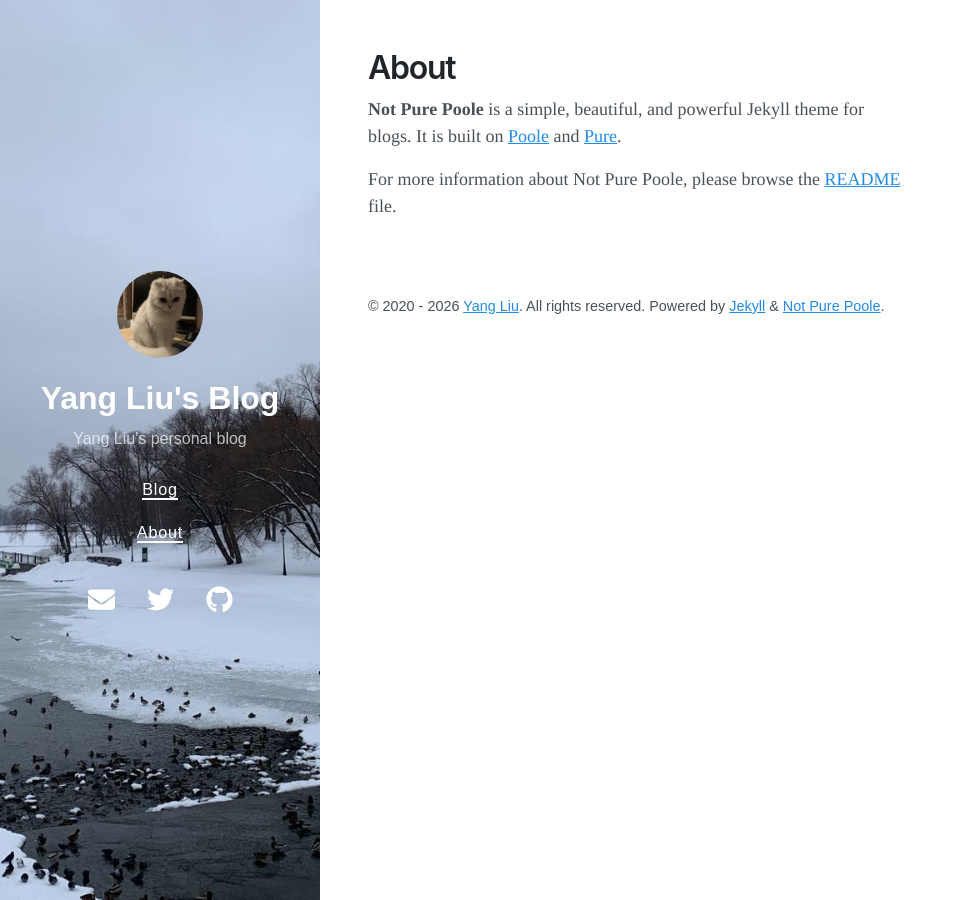
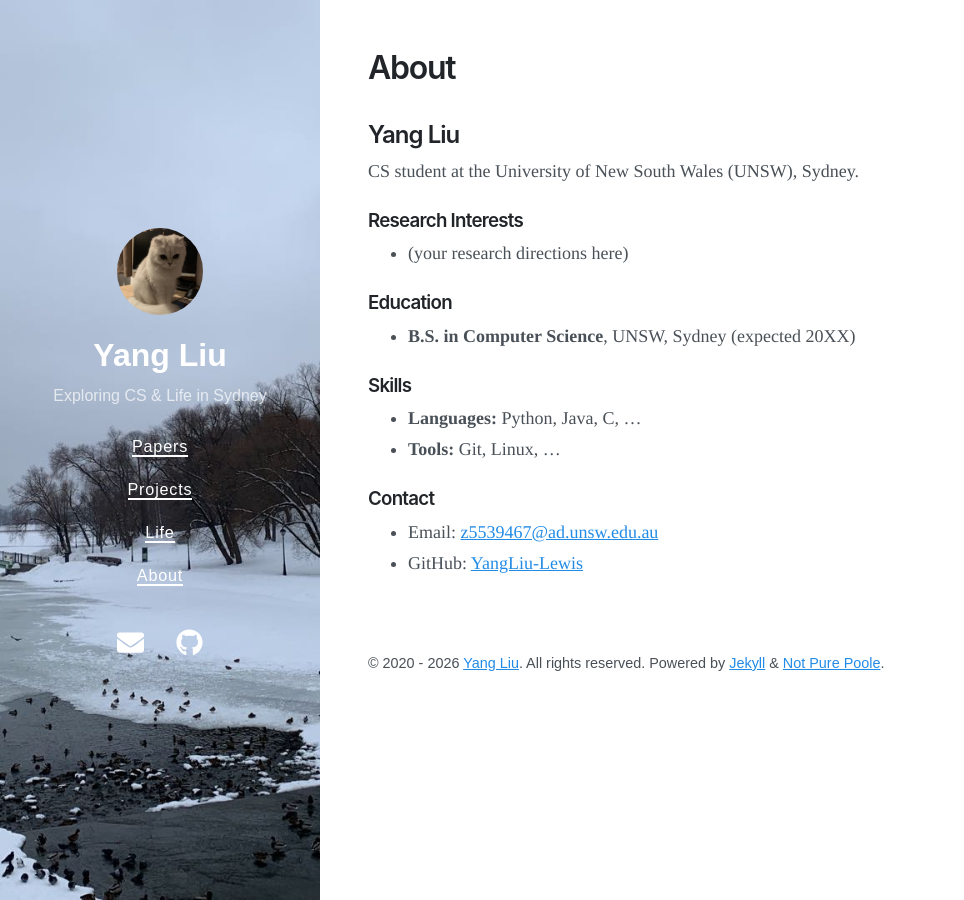
Before and after one commit to YangLiu-Lewis/YangLiu-Lewis.github.io, a Jekyll site: the page built from about.md, in a window 1280 px wide. Shown: the whole page, without its empty margins (0-964 px from the left). Built offline with Jekyll 4.4.1, drawn with Linux system fonts in a browser that asks for light colours; nearby versions of some CDN libraries.

Commit message:
Update site: add Papers/Projects/Life navigation, update About page and config

```diff
--- a/_config.yml
+++ b/_config.yml
@@ -1,6 +1,6 @@
 # Setup
-title: Yang Liu's Blog
-description: Yang Liu's personal blog
+title: Yang Liu
+description: Exploring CS & Life in Sydney
 url: https://yangliu-lewis.github.io
 avatar: /avatar.jpeg
 paginate: 5
--- a/_data/navigation.yml
+++ b/_data/navigation.yml
@@ -1,4 +1,8 @@
-- title: Blog
+- title: Papers
   url: /
+- title: Projects
+  url: /projects/
+- title: Life
+  url: /life/
 - title: About
   url: /about/
--- a/about.md
+++ b/about.md
@@ -3,6 +3,24 @@ layout: page
 title: About
 ---
 
-**Not Pure Poole** is a simple, beautiful, and powerful Jekyll theme for blogs. It is built on [Poole](https://github.com/poole/poole) and [Pure](https://purecss.io/).
+## Yang Liu
 
-For more information about Not Pure Poole, please browse the [README](https://github.com/vszhub/not-pure-poole) file.
+CS student at the University of New South Wales (UNSW), Sydney.
+
+### Research Interests
+
+- (your research directions here)
+
+### Education
+
+- **B.S. in Computer Science**, UNSW, Sydney (expected 20XX)
+
+### Skills
+
+- **Languages:** Python, Java, C, ...
+- **Tools:** Git, Linux, ...
+
+### Contact
+
+- Email: [z5539467@ad.unsw.edu.au](mailto:z5539467@ad.unsw.edu.au)
+- GitHub: [YangLiu-Lewis](https://github.com/YangLiu-Lewis)
```
Also changed, not shown: _data/social.yml (+2 -5 lines), life.md (added, +6 -0 lines), projects.md (added, +20 -0 lines).
